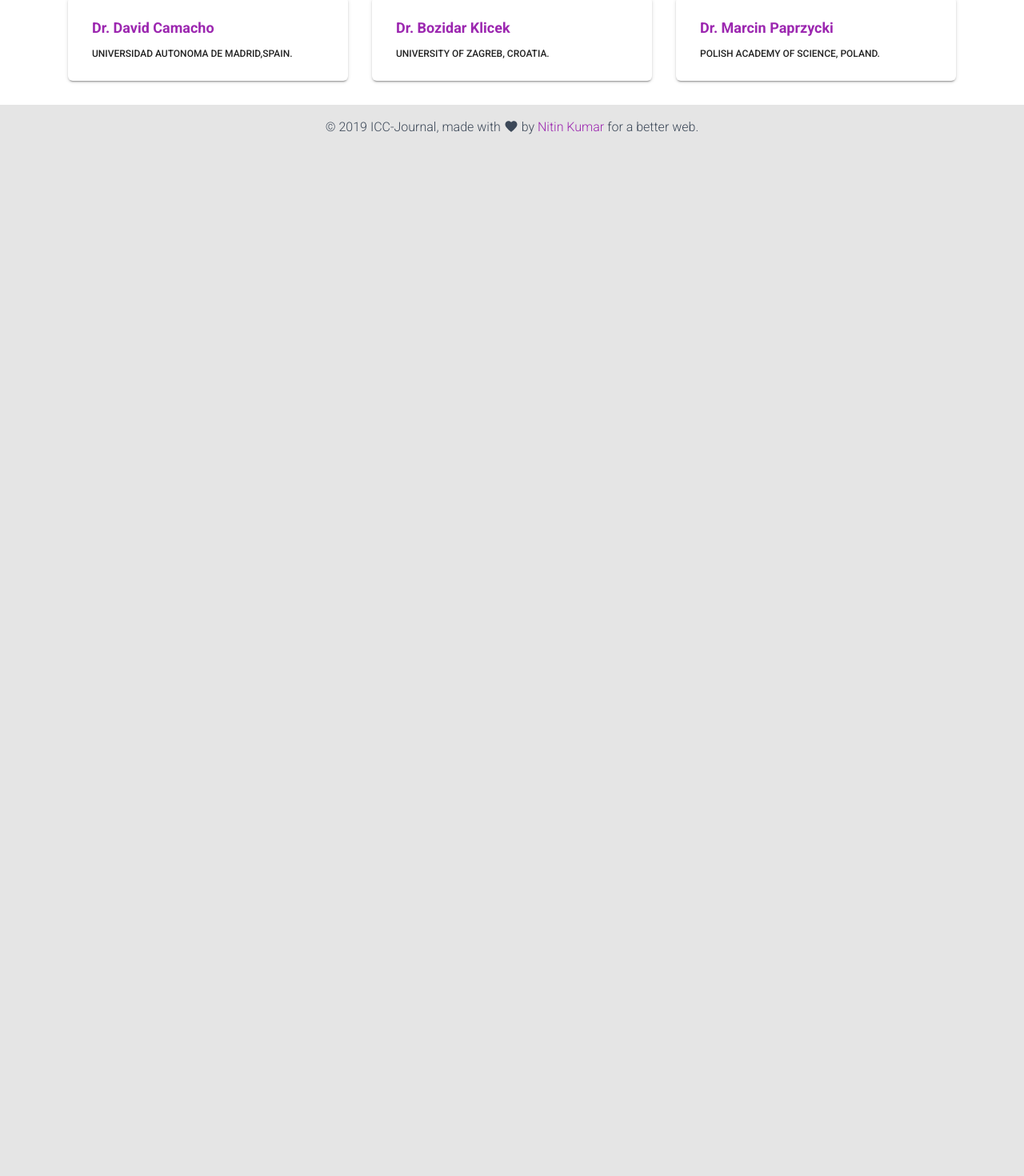
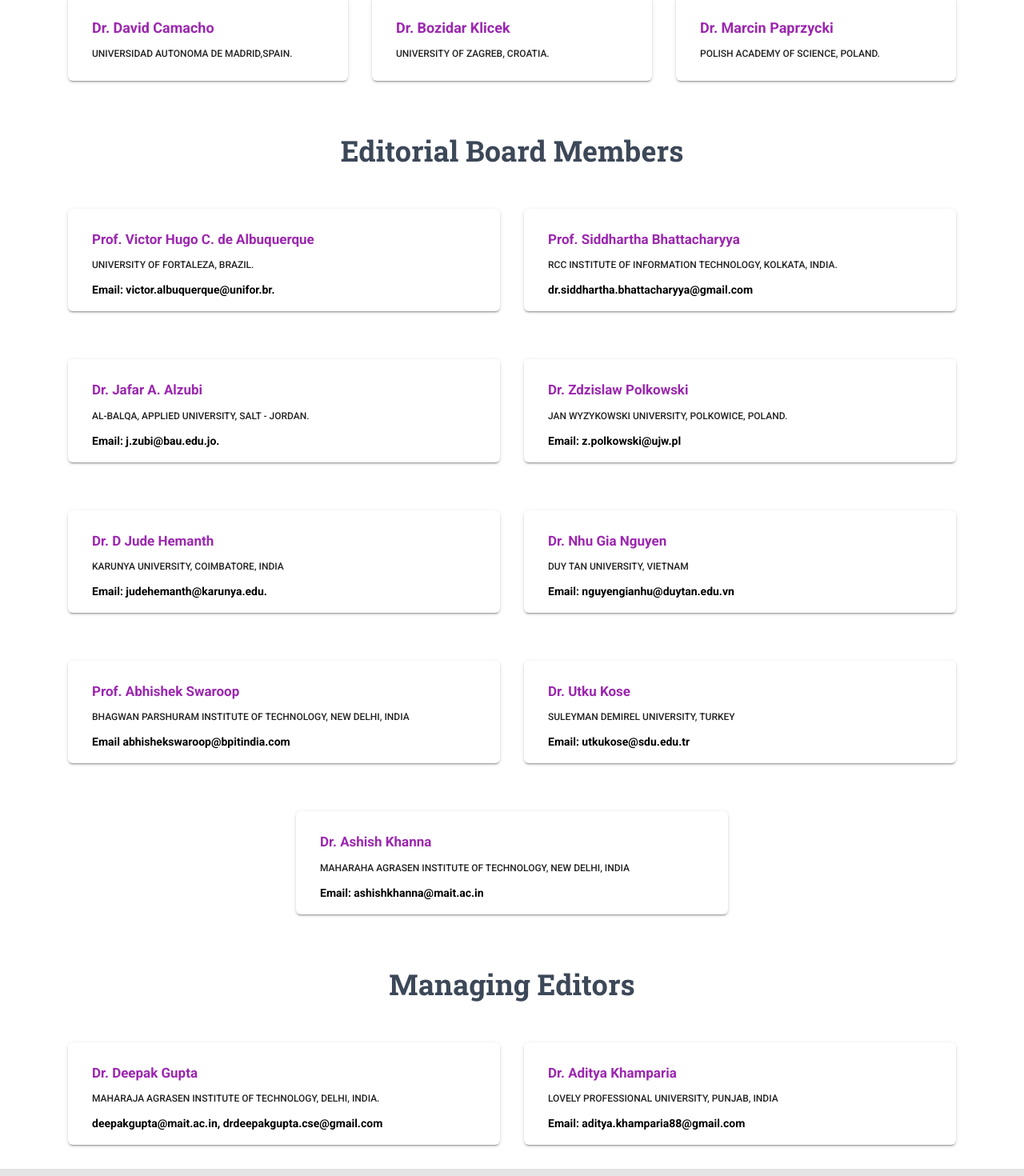
Before and after one commit to snitin315/icc-journal-website, a Next.js app: page /editorial-board in a window 1280 px wide. Shown: the part 1199-2669 px from the top of the page at 80% size. Before the commit the page ends 1385 px from the top, so only its background shows below. Built offline with nearby package versions, Linux system fonts and the light colour scheme.

Commit message:
add editorial board members

```diff
--- a/pages-sections/EditorialBoard-Sections/AdvisoryBoard.js
+++ b/pages-sections/EditorialBoard-Sections/AdvisoryBoard.js
@@ -7,7 +7,6 @@
 import Card from 'components/Card/Card.js';
 import CardBody from 'components/Card/CardBody.js';
 import styles from 'assets/jss/nextjs-material-kit/pages/landingPageSections/productStyle.js';
-import { cardTitle, cardLink, cardSubtitle } from 'assets/jss/nextjs-material-kit.js';
 
 const useStyles = makeStyles(styles);
 
--- /dev/null
+++ b/pages-sections/EditorialBoard-Sections/EditorialBoard.js
@@ -0,0 +1,177 @@
+import React from 'react';
+// material-ui components
+import { makeStyles } from '@material-ui/core/styles';
+// core components
+import GridContainer from 'components/Grid/GridContainer.js';
+import GridItem from 'components/Grid/GridItem.js';
+import Card from 'components/Card/Card.js';
+import CardBody from 'components/Card/CardBody.js';
+import styles from 'assets/jss/nextjs-material-kit/pages/landingPageSections/productStyle.js';
+
+const useStyles = makeStyles(styles);
+
+export default function EditorialBoard() {
+  const classes = useStyles();
+  return (
+    <div>
+      <h2 className={classes.title} style={{ textAlign: 'center' }}>
+        {' '}
+        Editorial Board Members
+      </h2>
+      <GridContainer justify="center">
+        <GridItem xs={12} sm={6} md={6}>
+          <Card>
+            <CardBody>
+              <h5>
+                <b>
+                  <a>Prof. Victor Hugo C. de Albuquerque </a>{' '}
+                </b>
+              </h5>
+              <h6> University of Fortaleza, Brazil. </h6>
+              <b className={classes.description}> Email: victor.albuquerque@unifor.br. </b>
+            </CardBody>
+          </Card>
+        </GridItem>
+        <GridItem xs={12} sm={6} md={6}>
+          <Card>
+            <CardBody>
+              <h5>
+                <b>
+                  <a>Prof. Siddhartha Bhattacharyya </a>{' '}
+                </b>
+              </h5>
+              <h6> RCC Institute of Information Technology, Kolkata, India. </h6>
+              <b className={classes.description}>dr.siddhartha.bhattacharyya@gmail.com</b>
+            </CardBody>
+          </Card>
+        </GridItem>
+        <GridItem xs={12} sm={6} md={6}>
+          <Card>
+            <CardBody>
+              <h5>
+                <b>
+                  <a> Dr. Jafar A. Alzubi </a>{' '}
+                </b>
+              </h5>
+              <h6> Al-Balqa, Applied University, Salt - Jordan. </h6>
+              <b className={classes.description}> Email: j.zubi@bau.edu.jo. </b>
+            </CardBody>
+          </Card>
+        </GridItem>
+        <GridItem xs={12} sm={6} md={6}>
+          <Card>
+            <CardBody>
+              <h5>
+                <b>
+                  <a>Dr. Zdzislaw Polkowski </a>{' '}
+                </b>
+              </h5>
+              <h6> Jan Wyzykowski University, Polkowice, Poland. </h6>
+              <b className={classes.description}> Email: z.polkowski@ujw.pl </b>
+            </CardBody>
+          </Card>
+        </GridItem>
+        <GridItem xs={12} sm={6} md={6}>
+          <Card>
+            <CardBody>
+              <h5>
+                <b>
+                  <a> Dr. D Jude Hemanth </a>{' '}
+                </b>
+              </h5>
+              <h6> Karunya University, Coimbatore, India </h6>
+              <b className={classes.description}> Email: judehemanth@karunya.edu. </b>
+            </CardBody>
+          </Card>
+        </GridItem>
+        <GridItem xs={12} sm={6} md={6}>
+          <Card>
+            <CardBody>
+              <h5>
+                <b>
+                  <a> Dr. Nhu Gia Nguyen </a>{' '}
+                </b>
+              </h5>
+              <h6> Duy Tan University, Vietnam </h6>
+              <b className={classes.description}> Email: nguyengianhu@duytan.edu.vn </b>
+            </CardBody>
+          </Card>
+        </GridItem>
+        <GridItem xs={12} sm={6} md={6}>
+          <Card>
+            <CardBody>
+              <h5>
+                <b>
+                  <a> Prof. Abhishek Swaroop </a>{' '}
+                </b>
+              </h5>
+              <h6> Bhagwan Parshuram Institute of Technology, New Delhi, India </h6>
+              <b className={classes.description}> Email abhishekswaroop@bpitindia.com</b>
+            </CardBody>
+          </Card>
+        </GridItem>
+        <GridItem xs={12} sm={6} md={6}>
+          <Card>
+            <CardBody>
+              <h5>
+                <b>
+                  <a> Dr. Utku Kose </a>{' '}
+                </b>
+              </h5>
+              <h6> Suleyman Demirel University, Turkey </h6>
+              <b className={classes.description}> Email: utkukose@sdu.edu.tr </b>
+            </CardBody>
+          </Card>
+        </GridItem>
+        <GridItem xs={12} sm={6} md={6}>
+          <Card>
+            <CardBody>
+              <h5>
+                <b>
+                  <a> Dr. Ashish Khanna </a>{' '}
+                </b>
+              </h5>
+              <h6> Maharaha Agrasen Institute of Technology, New Delhi, India </h6>
+              <b className={classes.description}> Email: ashishkhanna@mait.ac.in </b>
+            </CardBody>
+          </Card>
+        </GridItem>
+      </GridContainer>
+      <h2 className={classes.title} style={{ textAlign: 'center' }}>
+        {' '}
+        Managing Editors
+      </h2>
+      <GridContainer justify="center">
+        <GridItem xs={12} sm={6} md={6}>
+          <Card>
+            <CardBody>
+              <h5>
+                <b>
+                  <a>Dr. Deepak Gupta </a>{' '}
+                </b>
+              </h5>
+              <h6> Maharaja Agrasen Institute of Technology, Delhi, India. </h6>
+              <b className={classes.description}>
+                {' '}
+                deepakgupta@mait.ac.in, drdeepakgupta.cse@gmail.com{' '}
+              </b>
+            </CardBody>
+          </Card>
+        </GridItem>
+        <GridItem xs={12} sm={6} md={6}>
+          <Card>
+            <CardBody>
+              <h5>
+                <b>
+                  <a>Dr. Aditya Khamparia </a>{' '}
+                </b>
+              </h5>
+              <h6>Lovely Professional University, Punjab, India </h6>
+              <b className={classes.description}> Email: aditya.khamparia88@gmail.com </b>
+            </CardBody>
+          </Card>
+        </GridItem>
+      </GridContainer>
+    </div>
+  );
+}
--- a/pages-sections/EditorialBoard-Sections/editor-in-cheif.js
+++ b/pages-sections/EditorialBoard-Sections/editor-in-cheif.js
@@ -6,11 +6,6 @@
 // core components
 import GridContainer from 'components/Grid/GridContainer.js';
 import GridItem from 'components/Grid/GridItem.js';
-import Album from '@material-ui/icons/Album';
-import List from '@material-ui/core/List';
-import ListItem from '@material-ui/core/ListItem';
-import ListItemIcon from '@material-ui/core/ListItemIcon';
-import ListItemText from '@material-ui/core/ListItemText';
 import editor from '../../assets/img/editorcheif.png';
 import styles from 'assets/jss/nextjs-material-kit/pages/landingPageSections/teamStyle.js';
 
--- a/pages/editorial-board.js
+++ b/pages/editorial-board.js
@@ -14,6 +14,7 @@
 // Sections for this page
 import EditorInCheif from '../pages-sections/EditorialBoard-Sections/editor-in-cheif';
 import AdvisoryBoard from '../pages-sections/EditorialBoard-Sections/AdvisoryBoard';
+import EditorialBoardMembers from '../pages-sections/EditorialBoard-Sections/EditorialBoard';
 
 const dashboardRoutes = [];
 
@@ -23,7 +24,7 @@
   const classes = useStyles();
   const { ...rest } = props;
   return (
-    <div>
+    <div className={classes.section}>
       <Header
         color="dark"
         routes={dashboardRoutes}
@@ -36,6 +37,7 @@
         <div className={classes.container}>
           <EditorInCheif />
           <AdvisoryBoard />
+          <EditorialBoardMembers />
         </div>
       </div>
       <Footer />
```
